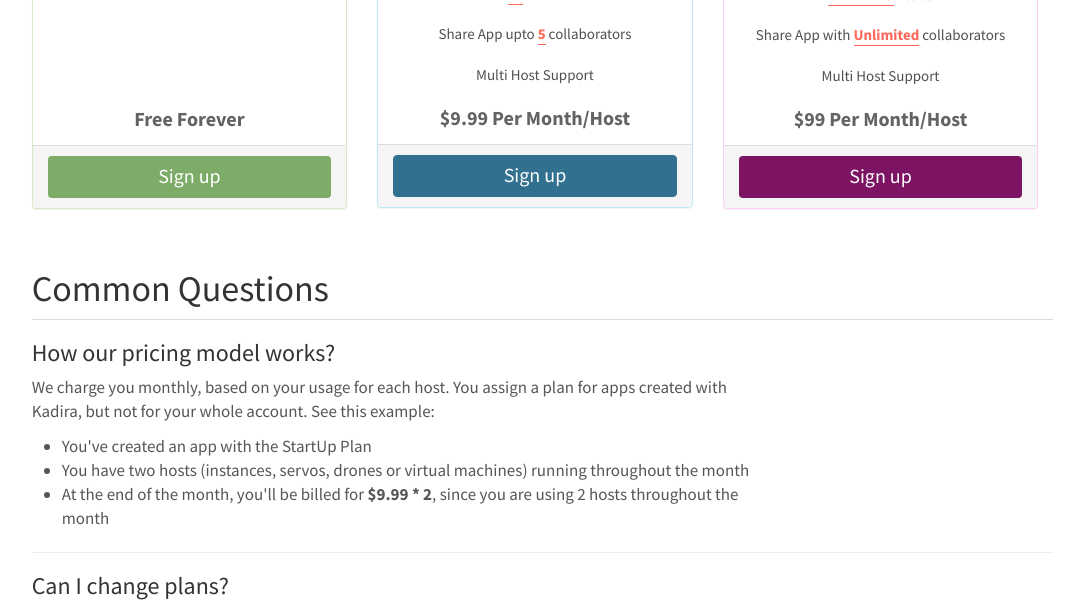
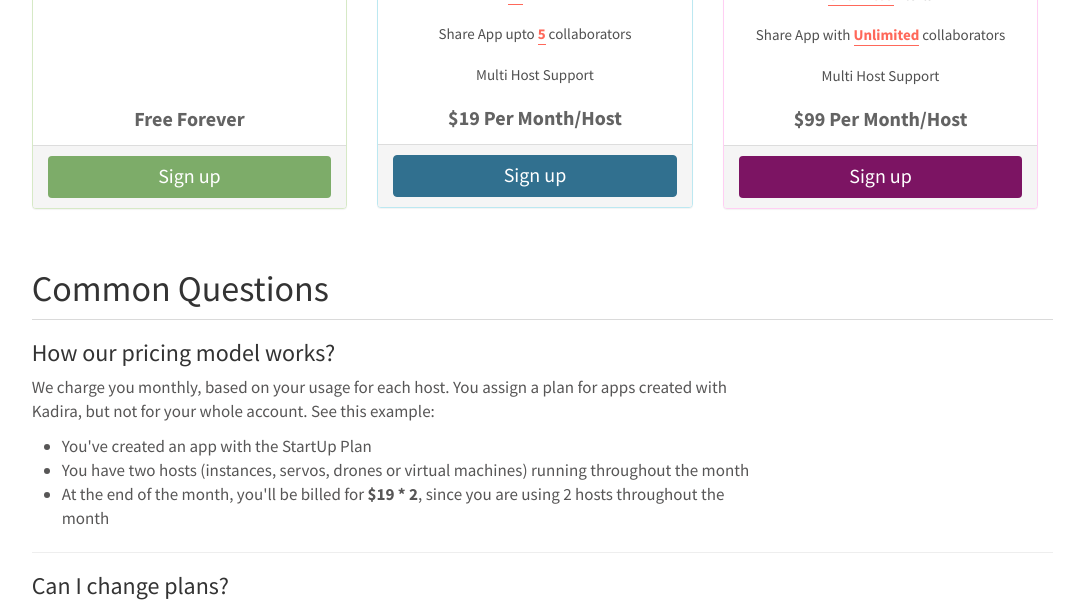
Before and after one commit to kadiraio/kadiraio.github.io, a Jekyll site: the page built from pricing.html, in a window 1280 px wide and 900 px high, scrolled down 278 px. Shown: the part 155-757 px from the top of the window, without its empty margins (105-1189 px from the left). Built offline with Jekyll 4.4.1, drawn with Linux system fonts in a browser that asks for light colours.

Commit message:
pricing change

```diff
--- a/_layouts/pricing.html
+++ b/_layouts/pricing.html
@@ -44,7 +44,7 @@
               <li class="list-group-item"><em>10</em> Alerts</li>
               <li class="list-group-item">Share App upto <em>5</em> collaborators</li>
               <li class="list-group-item">Multi Host Support</li>
-              <li class="list-group-item price-tag">$9.99 Per Month/Host</li>
+              <li class="list-group-item price-tag">$19 Per Month/Host</li>
             </ul>
             <div class="panel-footer">
               <a href="https://ui.kadira.io/sign-up?plan=startup" class="btn btn-info btn-block btn-plan" data-plan="startup"
@@ -89,7 +89,7 @@
     <ul>
       <li>You've created an app with the StartUp Plan</li>
       <li>You have two hosts (instances, servos, drones or virtual machines) running throughout the month</li>
-      <li>At the end of the month, you'll be billed for <b>$9.99 * 2</b>, since you are using 2 hosts throughout the month</li>
+      <li>At the end of the month, you'll be billed for <b>$19 * 2</b>, since you are using 2 hosts throughout the month</li>
     </ul>
     <hr/>
 
```
